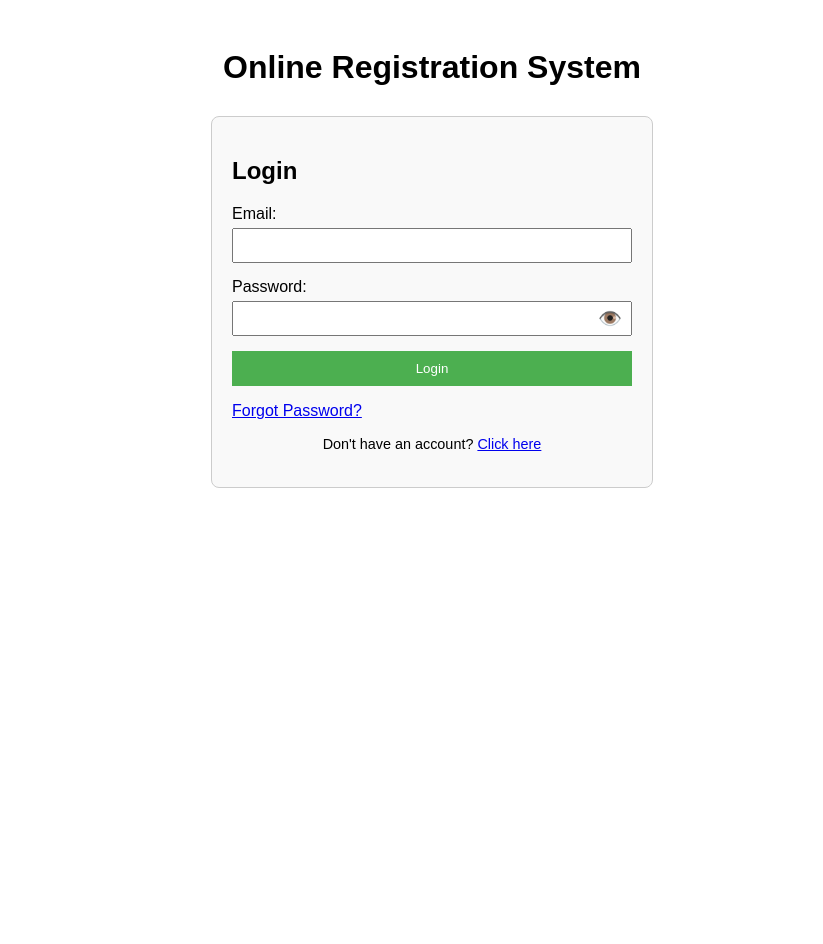
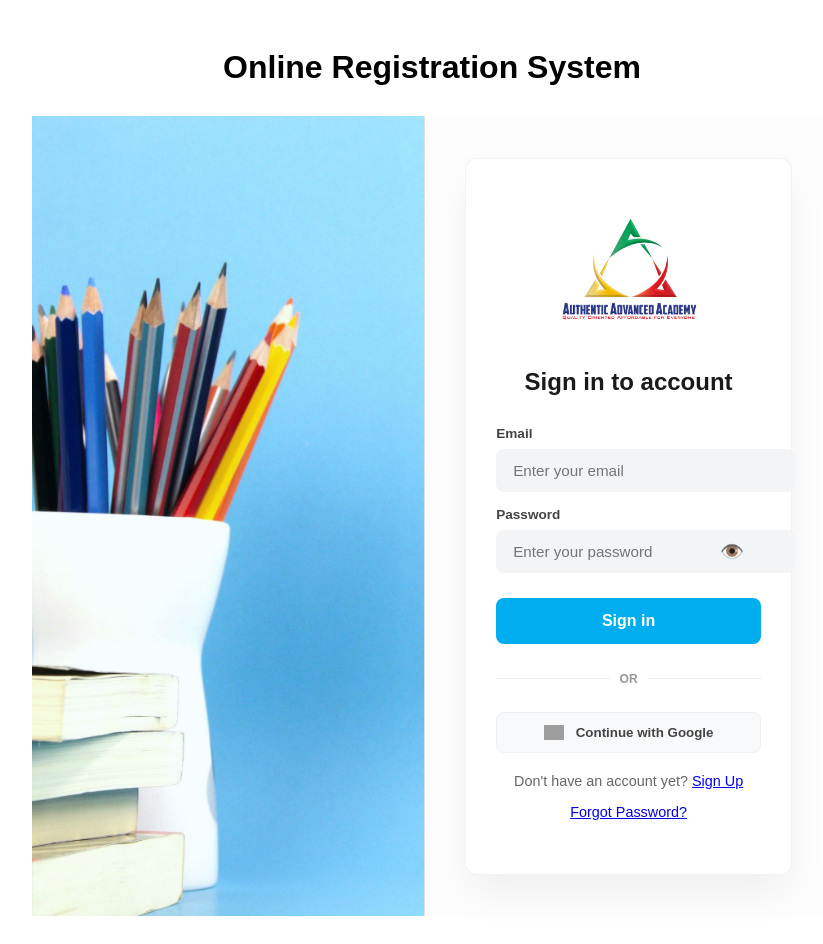
Before and after one commit to NavinRem/AAA-Online-Enrollment-System, a Vue app in the folder frontend/: page / in a window 1280 px wide. Shown: the whole page, without its empty margins (208-1031 px from the left). Before the commit the page ends 800 px from the top, so only its background shows below. Built offline with nearby package versions, Linux system fonts and the light colour scheme; grey boxes are pictures that could not be loaded.

Commit message:
new update for auth part

```diff
--- a/frontend/src/components/UserAuth.vue
+++ b/frontend/src/components/UserAuth.vue
@@ -25,6 +25,12 @@ const selectedFile = ref(null)
 const toggleMode = () => {
   isLogin.value = !isLogin.value
   isResetMode.value = false
+  // Clear fields
+  email.value = ''
+  password.value = ''
+  name.value = ''
+  phone.value = ''
+  role.value = 'parent'
   error.value = ''
   message.value = ''
   selectedFile.value = null
@@ -32,6 +38,9 @@ const toggleMode = () => {
 
 const toggleResetMode = () => {
   isResetMode.value = !isResetMode.value
+  // Clear fields
+  email.value = ''
+  password.value = ''
   error.value = ''
   message.value = ''
 }
@@ -102,23 +111,39 @@ const handleSubmit = async () => {
 </script>
 
 <template>
-  <div class="auth-container">
-    <h2 v-if="isResetMode">Reset Password</h2>
-    <h2 v-else>{{ isLogin ? 'Login' : 'Register' }}</h2>
+  <div class="split-screen">
+    <!-- Left side: Image -->
+    <div class="image-panel">
+      <!-- Image is set via CSS background for better control -->
+    </div>
 
-    <form @submit.prevent="handleSubmit">
+    <!-- Right side: Form -->
+    <div class="form-panel">
+      <div class="form-container">
+        <!-- Minimalist Logo -->
+        <div class="logo">
+          <img src="@/assets/images/AAA-Logo.png" alt="Active Kids Academy" class="logo-img" />
+        </div>
+
+        <h2 class="title">
+          {{
+            isResetMode ? 'Reset Password' : isLogin ? 'Sign in to account' : 'Create your account'
+          }}
+        </h2>
+
+        <form @submit.prevent="handleSubmit" class="auth-form">
           <div v-if="!isLogin && !isResetMode" class="form-group">
-        <label>Name:</label>
-        <input v-model="name" type="text" required />
+            <label>Full Name</label>
+            <input v-model="name" type="text" placeholder="Enter your full name" required />
           </div>
 
           <div v-if="!isLogin && !isResetMode" class="form-group">
-        <label>Phone Number:</label>
-        <input v-model="phone" type="tel" required />
+            <label>Phone Number</label>
+            <input v-model="phone" type="tel" placeholder="Enter your phone number" required />
           </div>
 
           <div v-if="!isLogin && !isResetMode" class="form-group">
-        <label>Role:</label>
+            <label>Role</label>
             <select v-model="role" required>
               <option value="parent">Parent</option>
               <option value="instructor">Instructor</option>
@@ -126,129 +151,284 @@ const handleSubmit = async () => {
             </select>
           </div>
 
-      <div v-if="!isLogin && !isResetMode" class="form-group">
-        <label>Profile Picture (Optional):</label>
-        <input type="file" @change="handleFileChange" accept="image/*" />
-      </div>
-
           <div class="form-group">
-        <label>Email:</label>
-        <input v-model="email" type="email" required />
+            <label>Email</label>
+            <input v-model="email" type="email" placeholder="Enter your email" required />
           </div>
 
           <div v-if="!isResetMode" class="form-group">
-        <label>Password:</label>
-        <div class="password-wrapper">
-          <input v-model="password" :type="showPassword ? 'text' : 'password'" required />
-          <button type="button" class="toggle-password" @click="showPassword = !showPassword">
+            <label>Password</label>
+            <div class="password-input">
+              <input
+                v-model="password"
+                :type="showPassword ? 'text' : 'password'"
+                placeholder="Enter your password"
+                required
+              />
+              <button type="button" @click="showPassword = !showPassword" class="eye-btn">
                 {{ showPassword ? '🙈' : '👁️' }}
               </button>
             </div>
           </div>
 
-      <button :disabled="loading" type="submit">
+          <div v-if="!isLogin && !isResetMode" class="terms">
+            <input type="checkbox" id="terms" required />
+            <label for="terms">I accept <a href="#">Terms and Conditions</a></label>
+          </div>
+
+          <button :disabled="loading" type="submit" class="submit-btn">
             {{
               loading
                 ? 'Processing...'
                 : isResetMode
                   ? 'Send Reset Link'
                   : isLogin
-                ? 'Login'
-                : 'Sign Up'
+                    ? 'Sign in'
+                    : 'Continue'
             }}
           </button>
         </form>
 
-    <!-- Forgot Password Link -->
+        <div v-if="isLogin && !isResetMode" class="separator">
+          <span>OR</span>
+        </div>
+
+        <button v-if="isLogin && !isResetMode" class="google-btn" type="button">
+          <img
+            src="https://www.gstatic.com/firebasejs/ui/2.0.0/images/pwa/google.svg"
+            alt="Google"
+          />
+          Continue with Google
+        </button>
+
+        <p class="toggle-text">
+          <template v-if="isResetMode">
+            <a href="#" @click.prevent="toggleResetMode">Back to Login</a>
+          </template>
+          <template v-else>
+            {{ isLogin ? "Don't have an account yet?" : 'Already have an account?' }}
+            <a href="#" @click.prevent="isResetMode ? toggleResetMode() : toggleMode()">
+              {{ isLogin ? 'Sign Up' : 'Log in' }}
+            </a>
+          </template>
+        </p>
+
         <p v-if="isLogin && !isResetMode" class="forgot-link">
           <a href="#" @click.prevent="toggleResetMode">Forgot Password?</a>
         </p>
 
-    <p v-if="isResetMode" class="toggle-text">
-      <a href="#" @click.prevent="toggleResetMode">Back to Login</a>
-    </p>
-
-    <p v-if="error" class="error">{{ error }}</p>
-    <p v-if="message" class="success">{{ message }}</p>
-
-    <p v-if="!isResetMode" class="toggle-text">
-      {{ isLogin ? "Don't have an account?" : 'Already have an account?' }}
-      <a href="#" @click.prevent="toggleMode">Click here</a>
-    </p>
+        <p v-if="error" class="error-msg">{{ error }}</p>
+        <p v-if="message" class="success-msg">{{ message }}</p>
+      </div>
+    </div>
   </div>
 </template>
 
 <style scoped>
-.auth-container {
-  max-width: 400px;
-  margin: 20px auto;
-  padding: 20px;
-  border: 1px solid #ccc;
-  border-radius: 8px;
-  background-color: #f9f9f9;
+.split-screen {
+  display: flex;
+  min-height: 100vh;
+  width: 100%;
 }
+
+.image-panel {
+  flex: 1.2;
+  background: url('@/assets/images/blue-bg-school.jpg') 80% center/cover no-repeat;
+  position: relative;
+  border-right: 1px solid #e0e0e0;
+}
+
+/* Creating the blue overlay effect if the image isn't perfect */
+.image-panel::after {
+  content: '';
+  position: absolute;
+  top: 0;
+  left: 0;
+  right: 0;
+  bottom: 0;
+  background: rgba(0, 174, 239, 0.03);
+}
+
+.form-panel {
+  flex: 1;
+  background: #fdfdfd;
+  display: flex;
+  align-items: center;
+  justify-content: center;
+  padding: 40px;
+}
+
+.form-container {
+  width: 100%;
+  max-width: 440px;
+  background: #ffffff;
+  padding: 40px 30px;
+  border: 1px solid rgba(0, 0, 0, 0.05);
+  border-radius: 12px;
+  box-shadow: 0 20px 40px rgba(0, 0, 0, 0.05);
+  text-align: center;
+}
+
+.logo {
+  margin-bottom: 25px;
+}
+.logo-img {
+  width: 100%;
+  max-width: 140px;
+  height: auto;
+}
+
+.title {
+  font-size: 1.5rem;
+  font-weight: 700;
+  margin-bottom: 30px;
+  color: #1a1a1a;
+}
+
 .form-group {
+  text-align: left;
   margin-bottom: 15px;
 }
-label {
+
+.form-group label {
   display: block;
-  margin-bottom: 5px;
-}
-input,
-select,
-textarea {
-  width: 100%;
-  padding: 8px;
-  box-sizing: border-box;
-}
-button {
-  width: 100%;
-  padding: 10px;
-  background-color: #4caf50;
-  color: white;
-  border: none;
-  cursor: pointer;
-}
-button:disabled {
-  background-color: #ccc;
-}
-.error {
-  color: red;
-  margin-top: 10px;
-}
-.success {
-  color: green;
-  margin-top: 10px;
-}
-.toggle-text {
-  text-align: center;
-  margin-top: 15px;
-  font-size: 0.9em;
+  font-size: 0.85rem;
+  font-weight: 600;
+  margin-bottom: 8px;
+  color: #444;
 }
 
-.password-wrapper {
-  position: relative;
-  display: flex;
-  align-items: center;
+input,
+select {
+  width: 100%;
+  padding: 12px 16px;
+  background: #f3f4f6;
+  border: 1px solid transparent;
+  border-radius: 8px;
+  font-size: 0.95rem;
+  transition: all 0.2s;
 }
 
-.password-wrapper input {
-  padding-right: 40px; /* Space for the button */
+input:focus,
+select:focus {
+  outline: none;
+  background: #fff;
+  border-color: #00aeef;
+  box-shadow: 0 0 0 3px rgba(0, 174, 239, 0.1);
 }
 
-.toggle-password {
+.password-input {
+  position: relative;
+}
+
+.eye-btn {
   position: absolute;
-  right: 5px;
+  right: 12px;
+  top: 50%;
+  transform: translateY(-50%);
   background: none;
   border: none;
   cursor: pointer;
-  font-size: 1.2em;
+  font-size: 1.2rem;
   padding: 5px;
-  width: auto; /* Override general button width */
+}
+
+.terms {
+  display: flex;
+  align-items: center;
+  gap: 10px;
+  margin: 20px 0;
+  font-size: 0.85rem;
   color: #666;
 }
+.terms input {
+  width: auto;
+}
 
-.toggle-password:hover {
-  color: #333;
+.submit-btn {
+  width: 100%;
+  padding: 14px;
+  background-color: #00aeef;
+  color: white;
+  border: none;
+  border-radius: 8px;
+  font-weight: 600;
+  font-size: 1rem;
+  margin-top: 10px;
+}
+
+.submit-btn:hover {
+  background-color: #0098d3;
+}
+
+.separator {
+  margin: 25px 0;
+  position: relative;
+  text-align: center;
+}
+.separator::before {
+  content: '';
+  position: absolute;
+  top: 50%;
+  left: 0;
+  right: 0;
+  height: 1px;
+  background: #eee;
+}
+.separator span {
+  position: relative;
+  background: #fff;
+  padding: 0 10px;
+  font-size: 0.75rem;
+  font-weight: 700;
+  color: #999;
+}
+
+.google-btn {
+  width: 100%;
+  padding: 12px;
+  background: #f8f9fa;
+  border: 1px solid #eee;
+  border-radius: 8px;
+  display: flex;
+  align-items: center;
+  justify-content: center;
+  gap: 12px;
+  font-weight: 600;
+  color: #444;
+  margin-bottom: 20px;
+}
+
+.google-btn img {
+  width: 20px;
+}
+
+.toggle-text {
+  font-size: 0.9rem;
+  color: #666;
+  margin-top: 15px;
+}
+
+.forgot-link {
+  margin-top: 15px;
+  font-size: 0.9rem;
+}
+
+.error-msg {
+  color: #e63946;
+  font-size: 0.85rem;
+  margin-top: 15px;
+}
+
+.success-msg {
+  color: #2a9d8f;
+  font-size: 0.85rem;
+  margin-top: 15px;
+}
+
+@media (max-width: 768px) {
+  .image-panel {
+    display: none;
+  }
 }
 </style>
```
Also changed, not shown: frontend/src/assets/images/blue-bg-school.jpg (added). Lines whose indentation alone changed are shown as unchanged.
